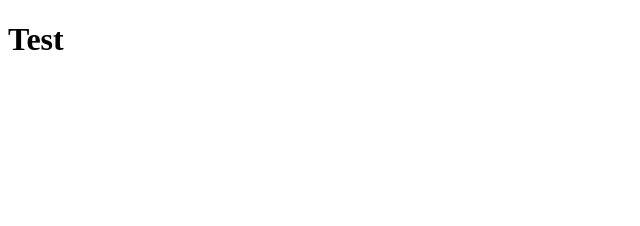
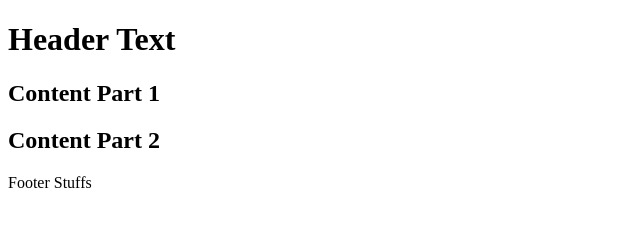
Before and after one commit to JDLyford/TriviaGame, a plain HTML site: page index.html in a window 1280 px wide. Shown: the whole page, without its empty margins (0-640 px from the left). Drawn offline with Linux system fonts and the light colour scheme.

Commit message:
layout test

```diff
--- a/index.html
+++ b/index.html
@@ -7,6 +7,17 @@
     <title>Document</title>
 </head>
 <body>
-    <h1>Test</h1>
+    <div class="container">
+        <div class="header">
+            <h1>Header Text</h1>
+        </div>
+        <div class="content">
+            <h2>Content Part 1</h2>
+            <h2>Content Part 2</h2>
+        </div>
+        <div class="footer">
+            <p>Footer Stuffs</p>
+        </div>
+    </div>
 </body>
 </html>
```
